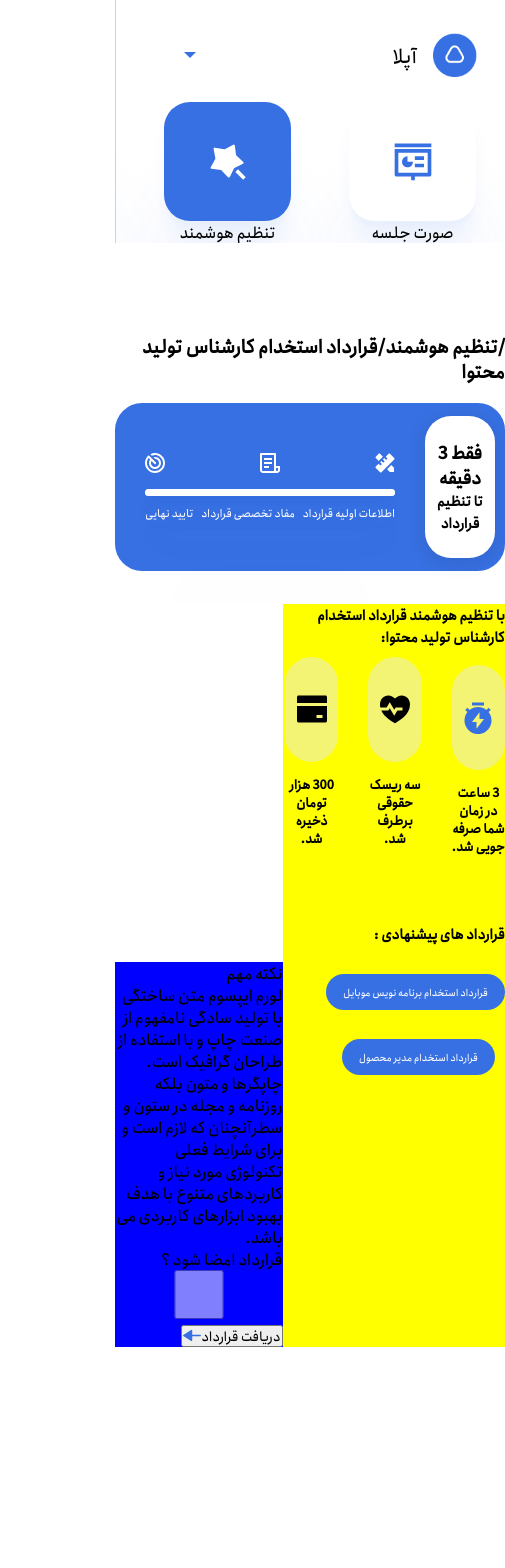
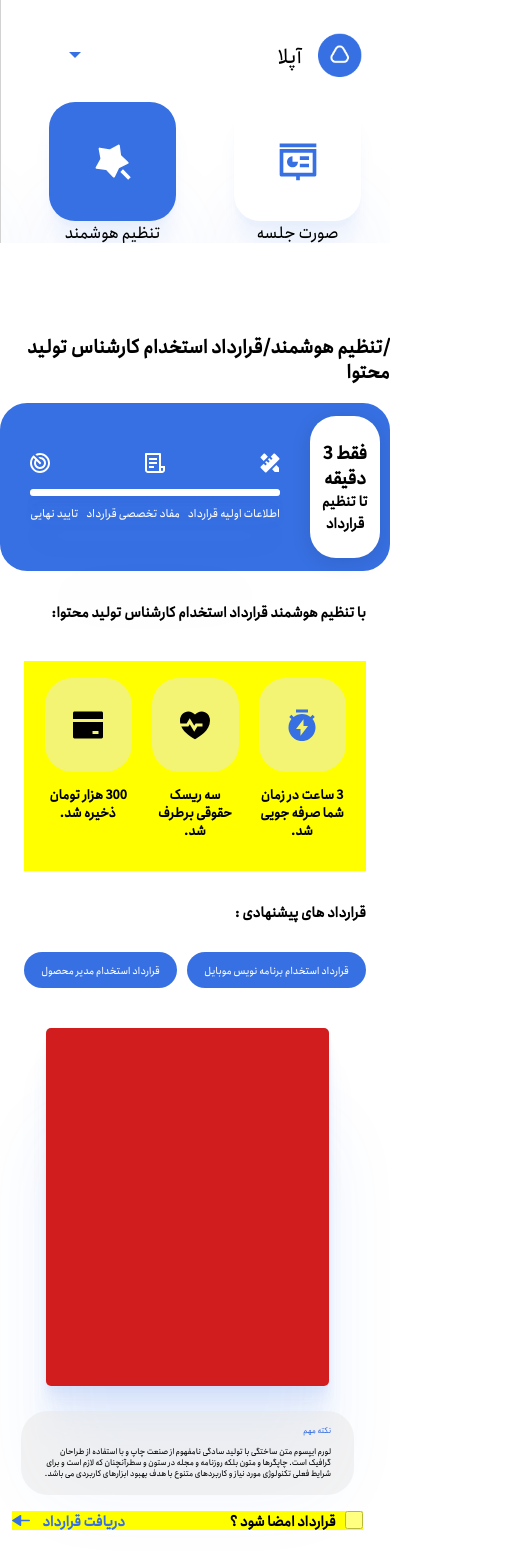
Before and after one commit to adibsadeghi1993/uplaw, a React (Create React App) app: page /contract in a window 390 px wide. Shown: the part 110-1678 px from the top of the page, 505 px wide, since content can reach past the window. Before the commit the page ends 1457 px from the top, so only its background shows below. Built offline with nearby package versions, Linux system fonts and the light colour scheme.

Commit message:
showCleaner component was responsived

```diff
--- a/src/components/contract/contractDoucument/showContract/ShowContract.js
+++ b/src/components/contract/contractDoucument/showContract/ShowContract.js
@@ -1,22 +1,38 @@
-import React from 'react'
-import styles from "./showContract.module.css"
-import saveTimeImage from "../../../../asstes/saveTime.svg"
-import riskImage from "../../../../asstes/risk.svg"
-import walletImage from "../../../../asstes/wallet.svg"
-import contractPdf from "../../../../asstes/pdfcontract.png"
-import blueArrowImage from "../../../../asstes/blue arrow.svg"
+import React from "react";
+import styles from "./showContract.module.css";
+import saveTimeImage from "../../../../asstes/saveTime.svg";
+import riskImage from "../../../../asstes/risk.svg";
+import walletImage from "../../../../asstes/wallet.svg";
+import contractPdf from "../../../../asstes/pdfcontract.png";
+import blueArrowImage from "../../../../asstes/blue arrow.svg";
 
-
-const ShowContract = ({choosedContract}) => {
+const ShowContract = ({ choosedContract }) => {
   return (
     <main className={styles.main_showContract}>
       <section className={styles.showContract_sectionRight}>
-                <p className={styles.adjust_contract}>با تنظیم هوشمند {choosedContract}:</p>
+        <p className={styles.adjust_contract}>
+          با تنظیم هوشمند {choosedContract}:
+        </p>
         <div className={styles.contract_benifit}>
-               <div className={styles.saveTime}><div className={styles.image_container}><img src={saveTimeImage} alt="صرفه جویی در زمان"/></div><p>3 ساعت در زمان شما صرفه جویی شد.</p></div>
-                <div className={styles.risk}><div className={styles.image_container}><img src={riskImage} alt="ریسک کم شد"/></div><p>سه ریسک حقوقی برطرف شد.</p></div>
+          <div className={styles.saveTime}>
+            <div className={styles.image_container}>
+              <img src={saveTimeImage} alt="صرفه جویی در زمان" />
+            </div>
+            <p>3 ساعت در زمان شما صرفه جویی شد.</p>
+          </div>
+          <div className={styles.risk}>
+            <div className={styles.image_container}>
+              <img src={riskImage} alt="ریسک کم شد" />
+            </div>
+            <p>سه ریسک حقوقی برطرف شد.</p>
+          </div>
 
-                 <div className={styles.wallet}><div className={styles.image_container}><img src={walletImage} alt="صرفه جویی در زمان"/></div><p>300 هزار تومان ذخیره شد.</p></div>
+          <div className={styles.wallet}>
+            <div className={styles.image_container}>
+              <img src={walletImage} alt="صرفه جویی در زمان" />
+            </div>
+            <p>300 هزار تومان ذخیره شد.</p>
+          </div>
         </div>
         <div className={styles.suggest_contract}>
           <p>قرارداد های پیشنهادی :</p>
@@ -27,24 +43,29 @@ const ShowContract = ({choosedContract}) => {
         </div>
       </section>
       <section className={styles.showContract_sectionLeft}>
-                <div className={styles.contractPdf} >
-                </div>
-                <div>
+        <div className={styles.contractPdf}></div>
+        <div className={styles.important_point}>
           <p>نکته مهم</p>
           <p>
-                      لورم ایپسوم متن ساختگی با تولید سادگی نامفهوم از صنعت چاپ و با استفاده از طراحان گرافیک است. چاپگرها و متون بلکه روزنامه و مجله در ستون و سطرآنچنان که لازم است و برای شرایط فعلی تکنولوژی مورد نیاز و کاربردهای متنوع با هدف بهبود ابزارهای کاربردی می باشد.
+            لورم ایپسوم متن ساختگی با تولید سادگی نامفهوم از صنعت چاپ و با
+            استفاده از طراحان گرافیک است. چاپگرها و متون بلکه روزنامه و مجله در
+            ستون و سطرآنچنان که لازم است و برای شرایط فعلی تکنولوژی مورد نیاز و
+            کاربردهای متنوع با هدف بهبود ابزارهای کاربردی می باشد.
           </p>
         </div>
-                <div>
+        <div className={styles.nextStep_download}>
+         <div className={styles.signture_contract}>
          <label htmlFor="sign">قرارداد امضا شود ؟</label>
-                    <input type="checkbox" id="sign"/>
-                    <button><span>دریافت قرارداد</span><img src={blueArrowImage} alt="دریافت قرارداد"/></button>
+          <input type="checkbox" id="sign" />
          </div>
+          <button>
+            <span>دریافت قرارداد</span>
+            <img src={blueArrowImage} alt="دریافت قرارداد" />
+          </button>
+        </div>
+      </section>
+    </main>
+  );
+};
 
-            </section>
-
-        </main>
-    )
-}
-
-export default ShowContract
+export default ShowContract;
--- a/src/components/contract/contractDoucument/showContract/showContract.module.css
+++ b/src/components/contract/contractDoucument/showContract/showContract.module.css
@@ -2,15 +2,12 @@
     display: grid;
     grid-template-columns: 57% 43%;
     margin-top: 33px;
-
 }
 .showContract_sectionRight{
     grid-column: 1/2;
-    background-color: yellow;
 }
 .showContract_sectionLeft{
     grid-column: 2/3;
-    background-color: blue;
 }
 .adjust_contract{
     font-weight: 800;
@@ -20,8 +17,11 @@ line-height: 22px;
 .contract_benifit{
     display: flex;
     justify-content: flex-start;
+    width: 100%;
+    margin-bottom: 68px;
     align-items: center;
-    width: 100%;
+    padding: 17px 0;
+    flex-wrap: wrap;
 }
 .image_container{
     height: 105px;
@@ -34,7 +34,7 @@ line-height: 22px;
 }
 
 .saveTime{
-    width: 24%;
+    width: 105px;
     display: flex;
     justify-content: center;
     align-items: center;
@@ -48,7 +48,7 @@ margin-top: 13px;
 text-align: center;
 }
 .risk{
-    width: 24%;
+    width: 105px;
     display: flex;
     justify-content: center;
     align-items: center;
@@ -62,12 +62,13 @@ text-align: center;
     text-align: center;
 }
 .wallet{
-    width: 24%;
+    width: 105px;
     display: flex;
     flex-direction: column;
     justify-content: center;
     align-items: center;
     margin-right: 30px;
+
 }
 .wallet p{
     font-weight: 800;
@@ -77,13 +78,15 @@ text-align: center;
 }
 
 .contractPdf{
-    width: 283px;
+    width: 95%;
     height: 358px;
-    background-color: white;
+    background-color: rgb(209, 29, 29);
+    margin-right: 15px;
+    box-shadow: 0px 104px 80px rgba(55, 112, 226, 0.07), 0px 43.4487px 33.4221px rgba(55, 112, 226, 0.0503198), 0px 23.2298px 17.869px rgba(55, 112, 226, 0.0417275), 0px 13.0224px 10.0172px rgba(55, 112, 226, 0.035), 0px 6.91611px 5.32008px rgba(55, 112, 226, 0.0282725), 0px 2.87795px 2.21381px rgba(55, 112, 226, 0.0196802);
+border-radius: 5px
+
 }
-.suggest_contract{
-    margin-top: 68px;
-}
+
 .suggest_contract p{
 font-weight: 800;
 font-size: 0.875rem;
@@ -107,3 +110,166 @@ margin-top: 29px;
 .contrac_btns button:last-child{
     margin-right: 10px;
 }
+
+.important_point{
+    margin: 25px 15px 16px 0;
+    width: 95%;
+    background: rgb(232, 232, 232,0.5);
+    border-radius: 27px;
+    padding: 13px 23px 17px 15px;
+
+}
+.important_point p:first-child{
+    font-size: 0.5rem;
+    color: #3770E2;
+    font-weight: 500;
+}
+.important_point p:last-child{
+    font-size: 0.5rem;
+    margin-top: 10px;
+}
+.nextStep_download{
+    display: flex;
+    margin-right: 15px;
+    justify-content: space-between;
+}
+.signture_contract{
+    display: flex;
+    flex-direction: row-reverse;
+}
+.signture_contract input{
+    width: 18px;
+    height: 18px;
+    border: 2px solid black;
+}
+.signture_contract label{
+    font-size: 00.875rem;
+    font-weight: 800;
+    margin-right: 9px;
+}
+.nextStep_download button{
+    background: transparent;
+    border: none;
+    cursor: pointer;
+}
+.nextStep_download button span{
+    font-weight: 800;
+    font-size: 00.875rem;
+    color: #3770E2;
+    margin-left: 12px;
+}
+
+ @media(max-width:1250px){
+     .main_showContract{
+         display: grid;
+         grid-template-columns: 53% 47%;
+     }
+    .contract_benifit{
+        display: flex;
+        justify-content: center;
+        margin-bottom: 30px;
+    }
+    .saveTime{
+        margin-bottom: 15px;
+    }
+    .risk{
+        margin-bottom: 15px;
+    }
+
+}
+
+
+@media(max-width:1150px){
+    .nextStep_download{
+        display: flex;
+        flex-direction: column;
+        background-color: yellow;
+        align-items: center;
+    }
+    .nextStep_download button{
+        margin-top: 20px;
+    }
+}
+@media(max-width:1000px){
+    .contractPdf{
+        height: 325px;
+    }
+ }
+
+@media(max-width:900px){
+   .contractPdf{
+       height: 300px;
+   }
+}
+
+@media(max-width:815px){
+    .image_container{
+        height: 95px;
+    }
+  .saveTime{
+     width: 90px;
+  }
+  .wallet{
+      width: 90px;
+  }
+  .risk{
+      width: 90px;
+  }
+}
+
+@media(max-width:768px){
+    .main_showContract{
+        display: flex;
+        flex-direction: column;
+        align-items: center;
+       width: 90%;
+       margin:auto;
+    }
+    .adjust_contract{
+        margin-top: 30px;
+    }
+    .contract_benifit{
+        display: flex;
+        flex-wrap: nowrap;
+        justify-content: center;
+        background-color: yellow;
+        align-items: center;
+        align-items: flex-start;
+        margin-top: 38px;
+    }
+    .showContract_sectionLeft{
+        margin-top: 40px;
+        display: flex;
+        flex-direction: column;
+        align-items: center;
+    }
+    .contractPdf{
+        max-width: 283px;
+        height: 358px;
+    }
+    .image_container{
+        height: 94px;
+    }
+    .risk{
+        width: 87px;
+        margin-right: 20px;
+    }
+    .saveTime{
+        width: 87px;
+        margin-top: 0;
+    }
+    .wallet{
+        width: 87px;
+        margin-right: 10px;
+        margin-right: 20px;
+    }
+    .nextStep_download{
+        flex-direction: row;
+        width: 100%;
+        margin-bottom: 100px;
+    }
+    .nextStep_download button{
+        margin-top: 0;
+    }
+
+ }
```
Also changed, not shown: 1 other file (tests, documents, lock files or other folders). Lines whose indentation alone changed are shown as unchanged.
